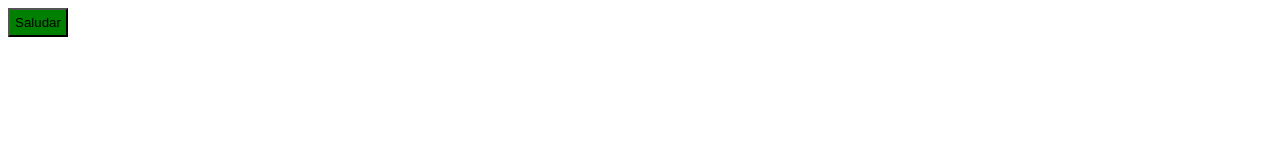
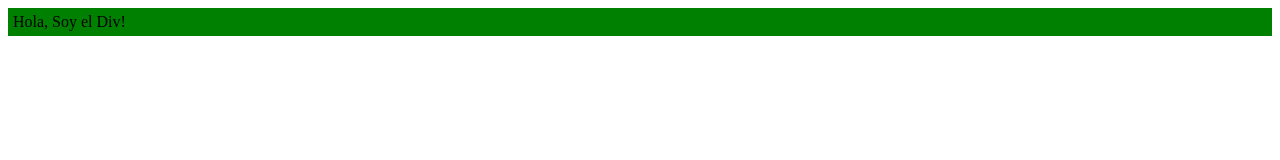
Before and after one commit to gportu/taller-eventos, a plain HTML site: page index.html in a window 1280 px wide. Both pictures are taken after a click on the button "Saludar". Drawn offline with Linux system fonts and the light colour scheme.

Commit message:
hola soy el div

```diff
--- a/estilos.css
+++ b/estilos.css
@@ -1,4 +1,4 @@
-.boton{
+#div{
     padding: 5px;
     background-color: green;
 }
--- a/eventos.js
+++ b/eventos.js
@@ -1,3 +1,10 @@
 function alerta(){
     alert("Hola!");
 }
+
+document.getElementById("div").addEventListener("click",funcion);
+
+function funcion(){
+    document.getElementById("div").innerHTML = "Hola, Soy el Div!";
+
+}
--- a/index.html
+++ b/index.html
@@ -4,12 +4,12 @@
     <meta charset="UTF-8">
     <meta name="viewport" content="width=device-width, initial-scale=1.0">
     <title>Document</title>
-    <script src="eventos.js"></script>
     <link rel="stylesheet" href="estilos.css">
 </head>
 <body>
-    <div>
-    <input class="boton" type="button" value="Saludar" onclick="alerta()">
+    <div id="div">
+        <input class="boton" type="button" value="Saludar" onclick="alerta()">
     </div>
+    <script src="eventos.js"></script>
 </body>
 </html>
```
